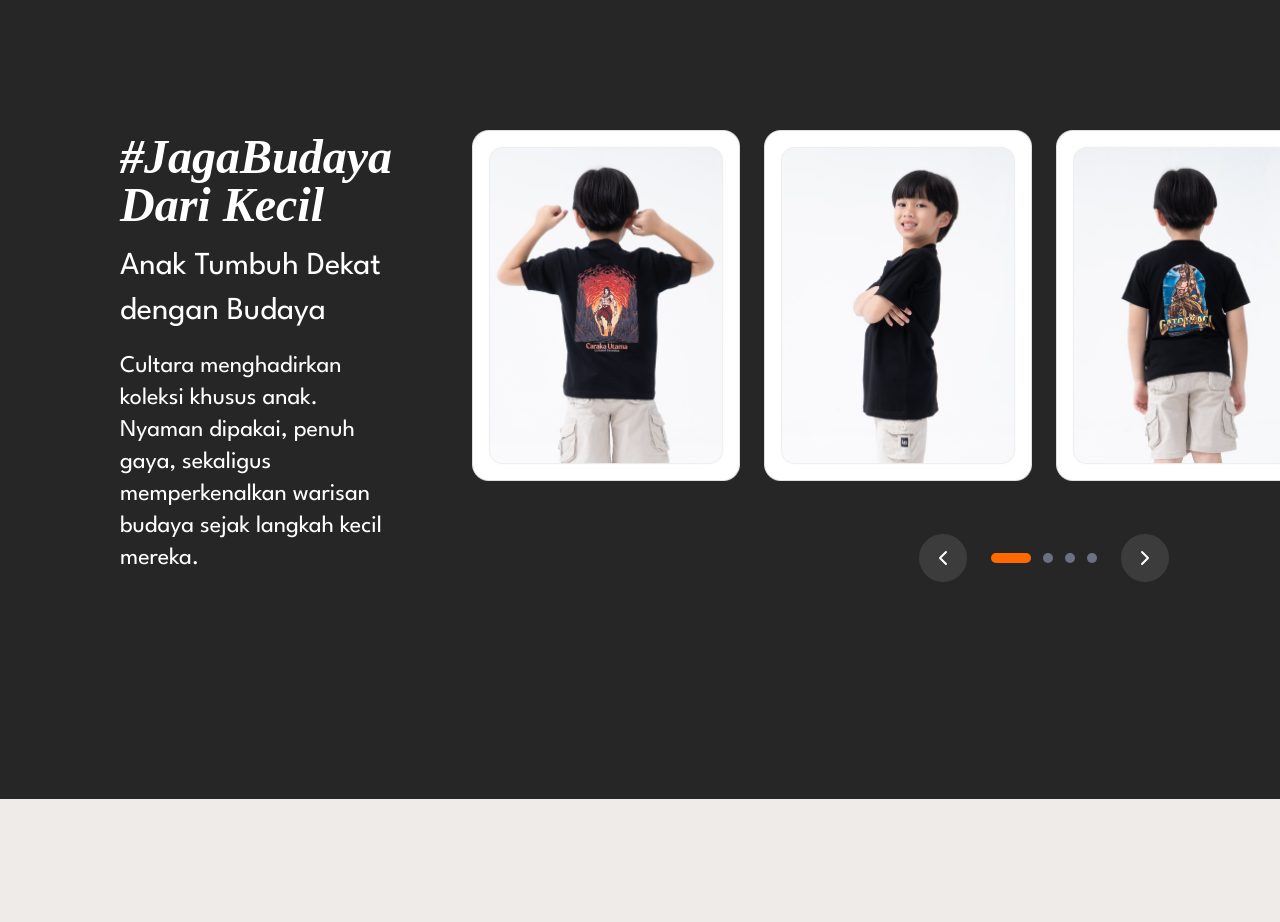
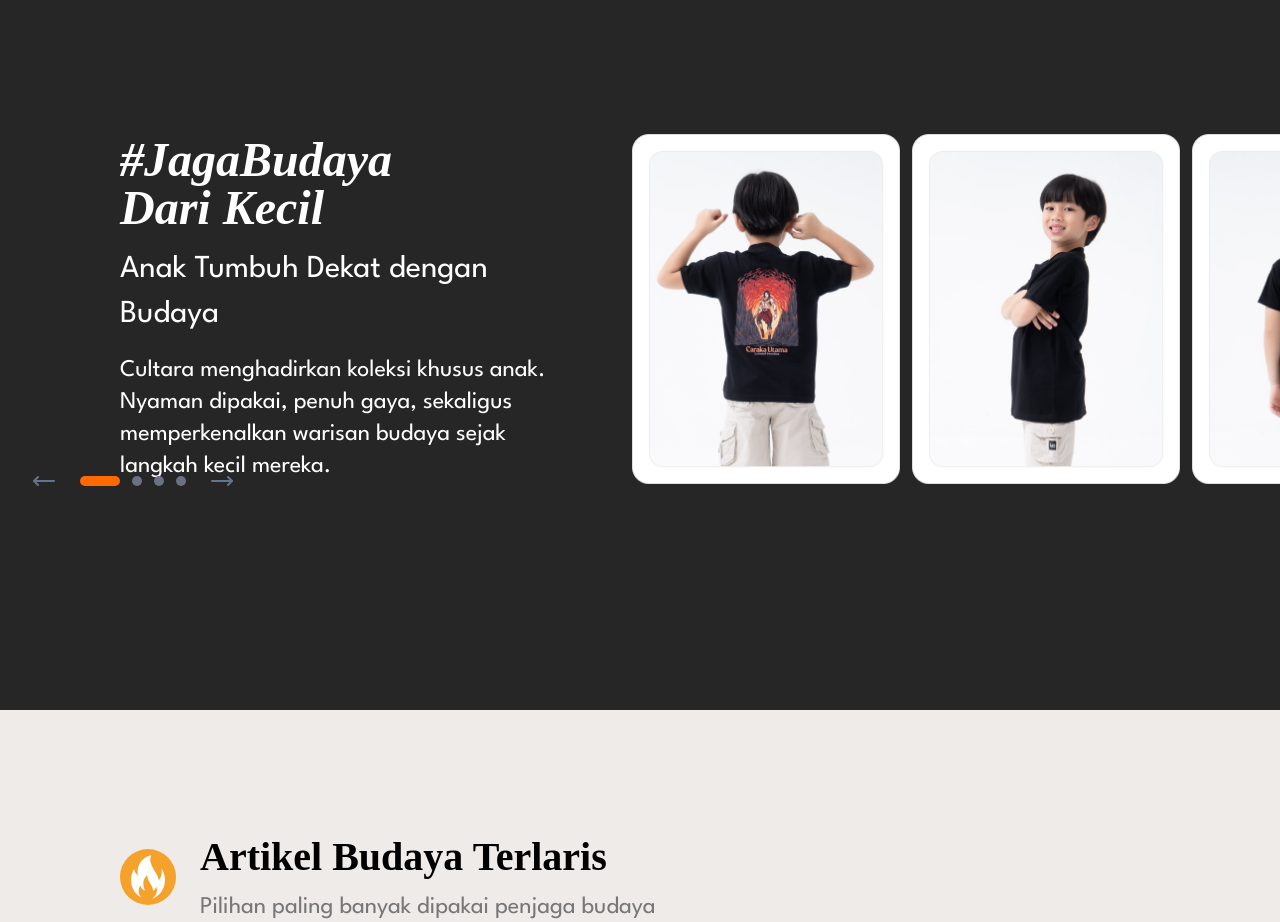
Before and after one commit to ferdianseptiawan91-eng/cultara.id, a Next.js app: page / in a window 1280 px wide. Shown: the part 860-1782 px from the top of the page. Built offline with nearby package versions, Linux system fonts and the light colour scheme.

Commit message:
section anak

```diff
--- a/src/components/BudayaAnak/CultureAnakCarouselDesktop.jsx
+++ b/src/components/BudayaAnak/CultureAnakCarouselDesktop.jsx
@@ -1,13 +1,12 @@
 import React, { useState } from 'react';
-import { ChevronLeft, ChevronRight } from 'lucide-react';
+import { ChevronLeft, ChevronRight, MoveLeft, MoveRight } from 'lucide-react';
 import Budaya1 from "@/assets/image/AnakDesktop1.png"
 import Budaya2 from "@/assets/image/AnakDesktop2.png"
 import Budaya3 from "@/assets/image/AnakDesktop3.png"
 import Budaya4 from "@/assets/image/AnakDesktop4.png"
 import Image from 'next/image';
 export default function ImageSlider() {
-    const [currentSlide, setCurrentSlide] = useState(0);
-
+    const [currentIndex, setCurrentIndex] = useState(0);
     const slides = [
         { id: 1, src: Budaya1, alt: "Budaya 1" },
         { id: 2, src: Budaya2, alt: "Budaya 2" },
@@ -18,61 +17,86 @@ export default function ImageSlider() {
     const totalSlides = slides.length;
 
     const nextSlide = () => {
-        setCurrentSlide((prev) => (prev + 1) % totalSlides);
+        setCurrentIndex((prev) => (prev + 1) % totalSlides);
     };
 
     const prevSlide = () => {
-        setCurrentSlide((prev) => (prev - 1 + totalSlides) % totalSlides);
+        setCurrentIndex((prev) => (prev - 1 + totalSlides) % totalSlides);
     };
 
     const goToSlide = (index) => {
-        setCurrentSlide(index);
+        setCurrentIndex(index);
+    };
+
+    const getVisibleImages = () => {
+        const visible = [];
+        for (let i = -1; i <= 3; i++) {
+            const index = (currentIndex + i + totalSlides) % totalSlides;
+            visible.push({
+                ...slides[index],
+                position: i
+            });
+        }
+        return visible;
     };
 
     return (
-        <div className="flex items-center justify-center">
-            <div className="w-full max-w-6xl">
-                <div className="relative">
+        <div className="w-full">
+
             {/* Main content */}
-                    <div className="relative">
-                        <div className="flex flex-col items-center gap-12">
-                            {/* Images */}
-                            <div className="flex gap-6 justify-center">
-                                {slides.map((image, index) => (
+            <div className="relative overflow-hidden">
+
+                {/* Carousel container */}
+                <div className="relative ">
+                    <div className="flex items-center gap-6 py-46">
+                        {getVisibleImages().map((image, idx) => {
+                            const translateX = image.position * 280;
+
+                            return (
                                 <div
-                                        key={image.id}
-                                        className="relative transform transition-all duration-500 hover:scale-105"
+                                    key={`${image.id}-${idx}`}
+                                    className="absolute transition-all duration-700 ease-out cursor-pointer"
+                                    style={{
+                                        transform: `translateX(${translateX}px) scale(1)`,
+                                        // opacity: opacity,
+                                        zIndex: 10 - Math.abs(image.position)
+                                    }}
+                                    onClick={() => {
+                                        if (image.position === 1) nextSlide();
+                                        if (image.position === -1) prevSlide();
+                                    }}
                                 >
-                                        <div className={`w-[268px] h-[361px] bg-gradient-to-br rounded-2xl flex items-center justify-center overflow-hidden`}>
-                                            {/* Placeholder - ganti dengan <img src="..." alt={image.alt} className="w-full h-full object-cover" /> */}
-                                            <Image
-                                                src={image.src}
-                                                alt={image.alt}
-                                                fill
-                                                className="object-contain"
-                                            />
+                                    <div className="">
+                                        <div className={` flex items-center justify-center overflow-hidden`}>
+                                            {/* Placeholder - ganti dengan <img src="..." /> */}
+                                            <Image src={image.src} alt={image.alt} width={268} height={351} className='object cover' />
                                         </div>
                                     </div>
-                                ))}
+                                </div>
+                            );
+                        })}
+                    </div>
                 </div>
 
-                            {/* Navigation */}
-                            <div className="flex items-center gap-6">
+
+            </div>
+            {/* Navigation Controls */}
+            <div className="flex items-center justify-center gap-6 pt-8 absolute bottom-0 -translate-x-[600px] z-99">
                 <button
                     onClick={prevSlide}
-                                    className="p-3 bg-white/10 hover:bg-white/20 rounded-full transition-colors text-white"
+                    className="transition-all hover:scale-110 cursor-pointer"
                     aria-label="Previous slide"
                 >
-                                    <ChevronLeft className="w-6 h-6" />
+                    <MoveLeft className="w-6 h-6 text-[#62748E]" />
                 </button>
 
-                                {/* Dots */}
+                {/* Dots Indicators */}
                 <div className="flex gap-3">
-                                    {Array.from({ length: totalSlides }).map((_, index) => (
+                    {slides.map((_, index) => (
                         <button
                             key={index}
                             onClick={() => goToSlide(index)}
-                                            className={`h-2.5 rounded-full transition-all ${index === currentSlide
+                            className={`h-2.5 rounded-full transition-all ${index === currentIndex
                                 ? 'w-10 bg-orange-500'
                                 : 'w-2.5 bg-gray-500 hover:bg-gray-400'
                                 }`}
@@ -83,15 +107,11 @@ export default function ImageSlider() {
 
                 <button
                     onClick={nextSlide}
-                                    className="p-3 bg-white/10 hover:bg-white/20 rounded-full transition-colors text-white"
+                    className="transition-all hover:scale-110 cursor-pointer"
                     aria-label="Next slide"
                 >
-                                    <ChevronRight className="w-6 h-6" />
+                    <MoveRight className="w-6 h-6 text-[#62748E]" />
                 </button>
-                            </div>
-                        </div>
-                    </div>
-                </div>
             </div>
         </div>
     );
--- a/src/components/BudayaAnak/page.jsx
+++ b/src/components/BudayaAnak/page.jsx
@@ -38,10 +38,19 @@ export default function SectionJagaBudayaAnak() {
                 whileInView={{ x: 0, opacity: 1 }}
                 transition={{ duration: 0.8, ease: "easeOut", delay: 0.4 }}
                 viewport={{ once: true, amount: 0.3 }}
-                className="w-full"
+                className="hidden lg:block lg:w-[760px] lg:relative"
             >
                 {/* <CultureAnakCarousel /> */}
                 <ImageSlider />
+            </motion.div>
+            <motion.div
+                initial={{ x: -100, opacity: 0 }}
+                whileInView={{ x: 0, opacity: 1 }}
+                transition={{ duration: 0.8, ease: "easeOut", delay: 0.4 }}
+                viewport={{ once: true, amount: 0.3 }}
+                className="lg:hidden lg:w-[760px] "
+            >
+                <CultureAnakCarousel />
             </motion.div>
             {/* <motion.div
                 variants={containerVariants}
--- a/src/components/Home/page.jsx
+++ b/src/components/Home/page.jsx
@@ -10,9 +10,9 @@ import SideBanner from "@/assets/image/SideBannerHome.png"
 import { ArrowRight } from "lucide-react"
 export default function SectionHome() {
     const iconShop = [
-        { src: Shopee, alt: "Shopee" },
-        { src: TiktokShop, alt: "Tiktok Shop" },
-        { src: Tokopedia, alt: "Tokopedia" },
+        { src: Shopee, alt: "Shopee", link: "https://shopee.co.id/cultaraofficial" },
+        { src: TiktokShop, alt: "Tiktok Shop", link: "https://www.tiktok.com/@cultara.official" },
+        { src: Tokopedia, alt: "Tokopedia", link: "https://www.tokopedia.com/cultaraid" },
     ];
     const container = {
         hidden: {},
@@ -111,7 +111,8 @@ export default function SectionHome() {
                                 }}
                                 transition={{ duration: 0.6, ease: "easeOut" }}
                                 key={index}
-                                className="rounded-full bg-[#FFF2DF] flex justify-center items-center w-14 h-14 p-1">
+                                onClick={() => window.open(item.link, "_blank")}
+                                className="rounded-full bg-[#FFF2DF] flex justify-center items-center w-14 h-14 p-1 cursor-pointer">
                                 <Image src={item.src} width={41} height={43} alt={item.alt} className="w-[41px] h-[41px] lg:w-10 lg:h-10" />
                             </motion.div>
                         ))}
```
Also changed, not shown: src/components/BudayaAnak/CultureAnakCarousel.jsx (+33 -28 lines). Lines whose indentation alone changed are shown as unchanged.
